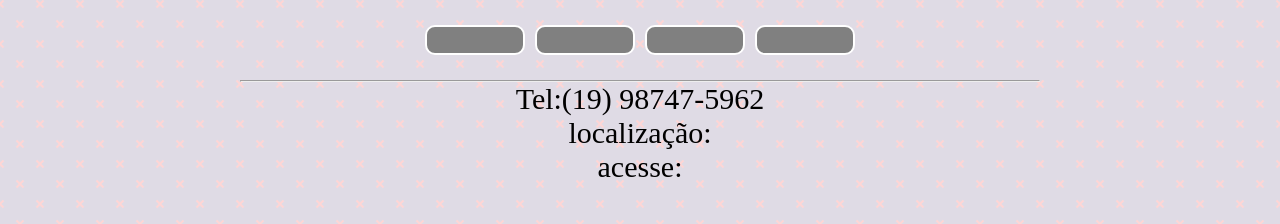
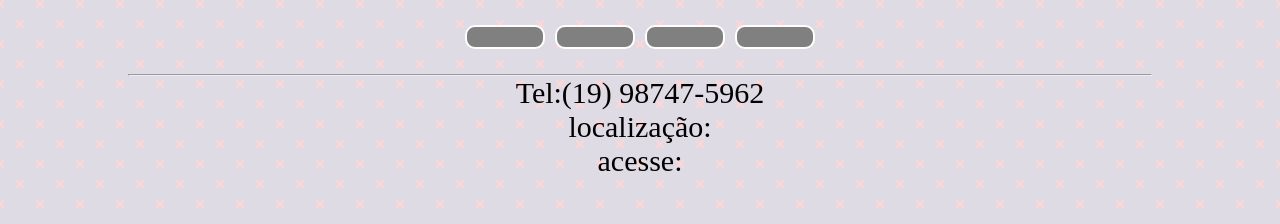
Before and after one commit to BrunoOshiro27/MFK, a plain HTML site: page index.html in a window 1280 px wide. Shown: the part 836-1060 px from the top of the page. Drawn offline with Linux system fonts and the light colour scheme.

Commit message:
size bug

```diff
--- a/style.css
+++ b/style.css
@@ -1,7 +1,7 @@
 *{ margin:0; padding:0; box-sizing: border-box;}
 body{
     font-size: 40px;
-    width:800px;
+    width:80%;
     margin: auto;
     text-align: center;
     background-color: #D89E9A;
@@ -59,8 +59,8 @@ input{
     margin: 20px;
 }
 .manual-btn{
-    width: 100px;
-    height: 30px;
+    width: 2em;
+    height: 0.6em;
     border: 2px solid #fff;
     margin:5px;
     border-radius: 10px;
```
